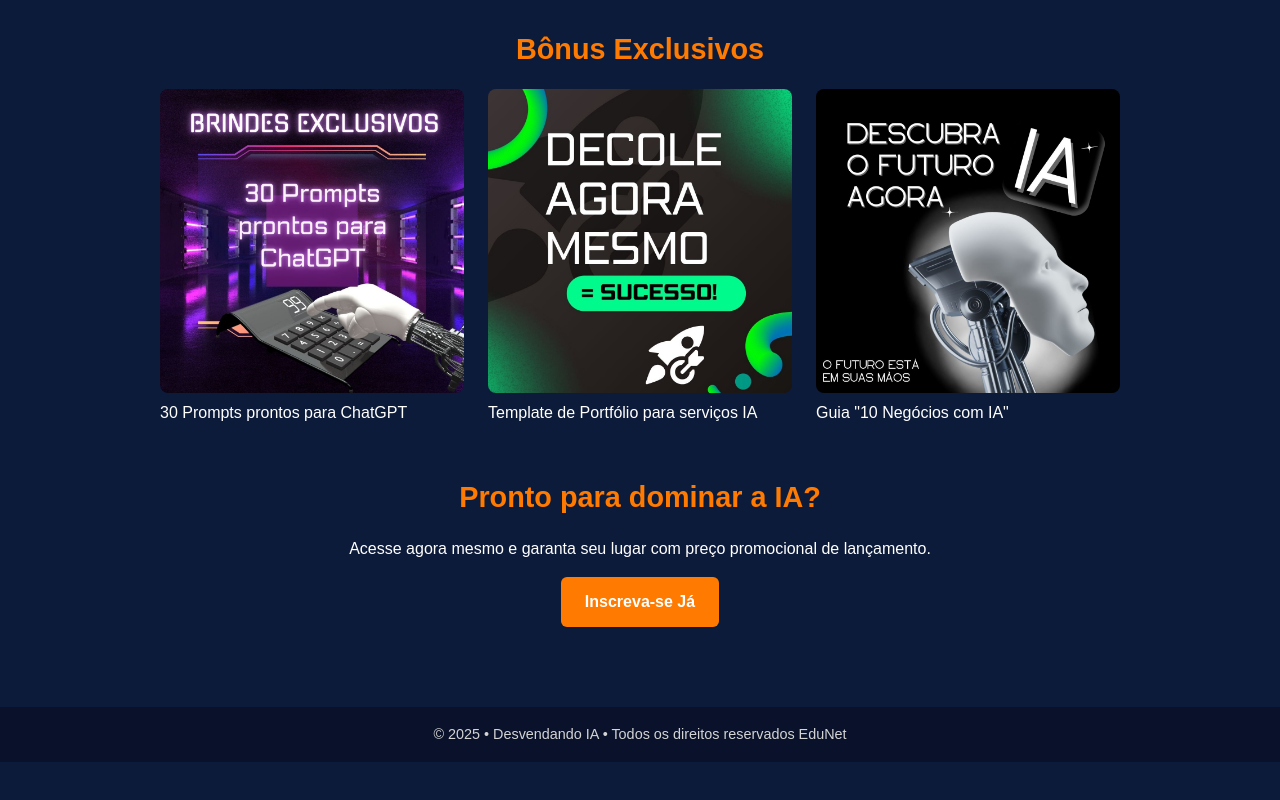
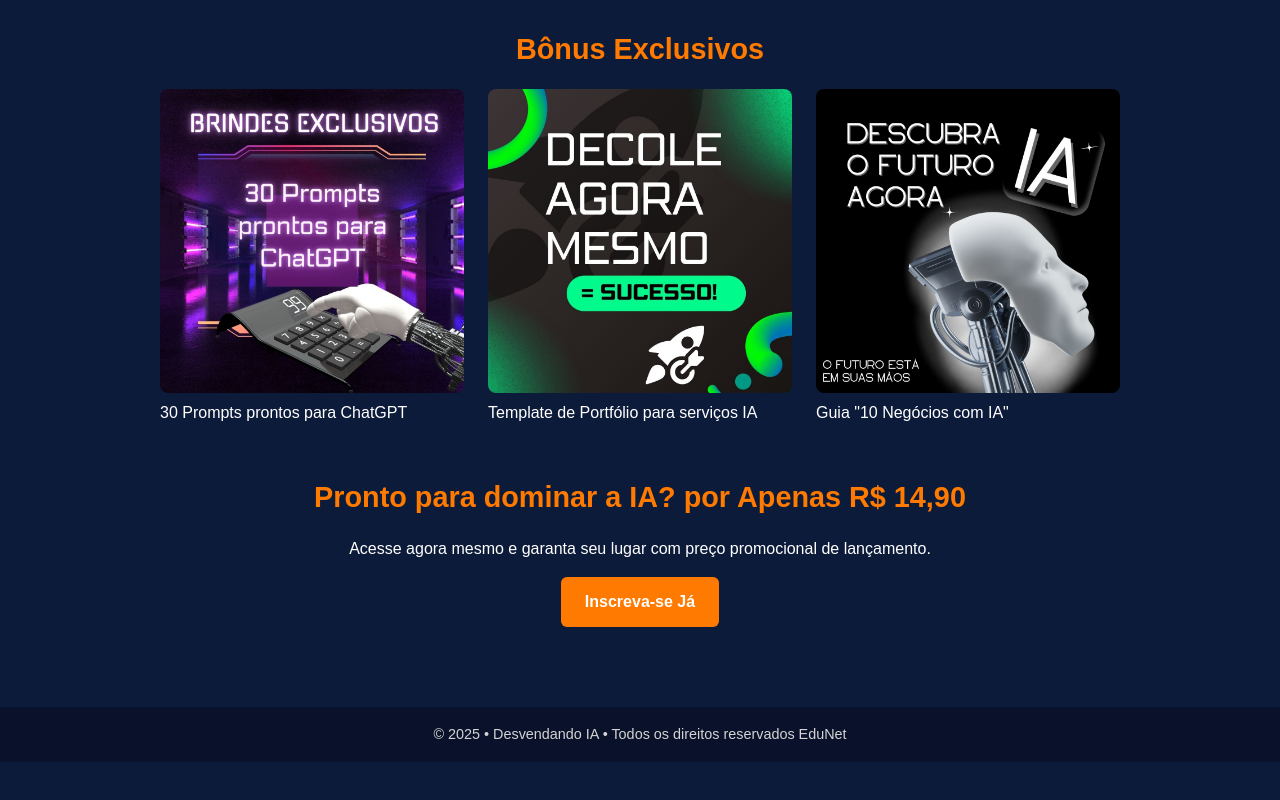
Before and after one commit to EduNet2023/vendascurso, a plain HTML site: page index.html in a window 1280 px wide. Shown: the part 1212-2012 px from the top of the page. Drawn offline with Linux system fonts and the light colour scheme.

Commit message:
Add files via upload

```diff
--- a/index.html
+++ b/index.html
@@ -101,7 +101,7 @@
 
     <!-- CTA FINAL -->
     <section style="text-align:center;">
-      <h2>Pronto para dominar a IA?</h2>
+      <h2>Pronto para dominar a IA? por Apenas R$ 14,90 </h2>
       <p>Acesse agora mesmo e garanta seu lugar com preço promocional de lançamento.</p>
       <a href="https://pay.kiwify.com.br/5IvPvuo" class="btn" target="_blank" rel="noopener">Inscreva-se Já</a>
     </section>
```
